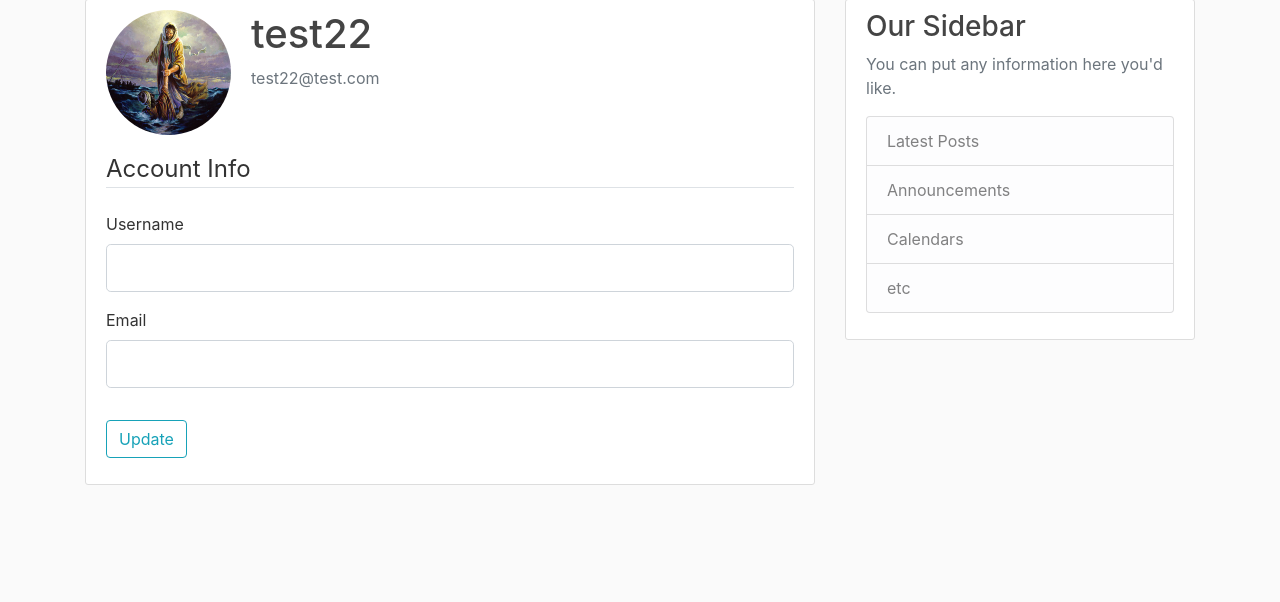
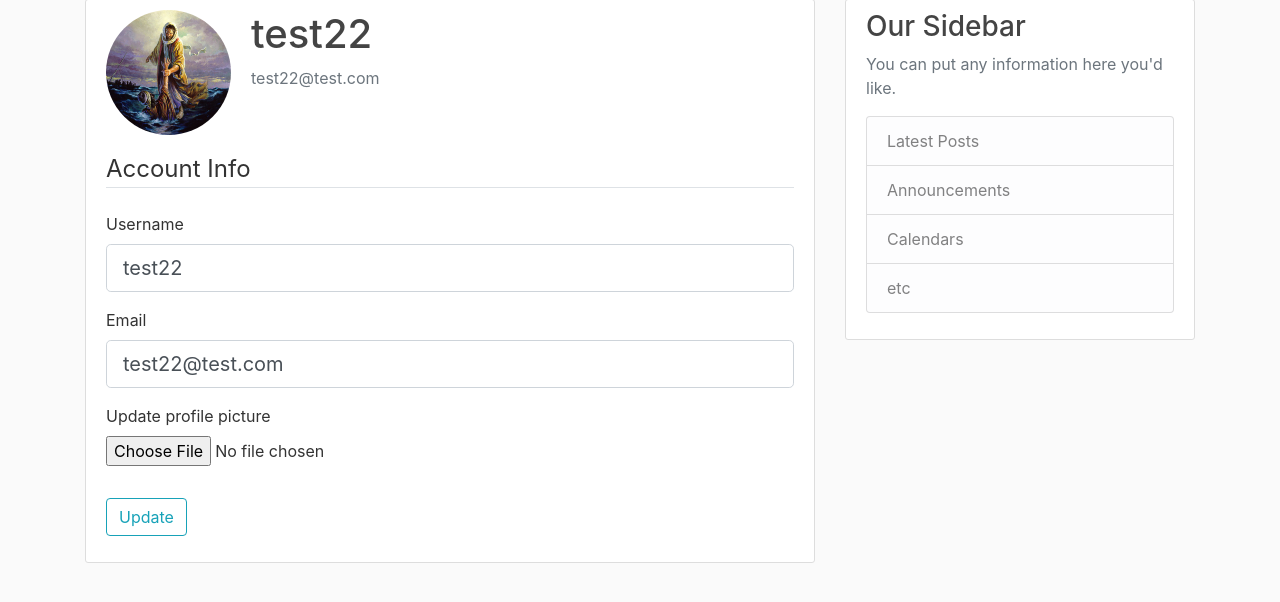
Before and after one commit to mkrajaci/v.2.0, a Flask app: page /account in a window 1280 px wide. Shown: the part 81-683 px from the top of the page. Run offline with Flask 2, Linux system fonts and the light colour scheme; a user stored in the database is signed in; some libraries are stand-ins or nearby versions.

Commit message:
Adding user profile pics update details.

```diff
--- a/TODO.txt
+++ b/TODO.txt
@@ -1 +1 @@
-https://youtu.be/803Ei2Sq-Zs?t=832
+https://youtu.be/803Ei2Sq-Zs?t=1607
--- a/blog/forms.py
+++ b/blog/forms.py
@@ -1,4 +1,5 @@
 from flask_wtf import FlaskForm
+from flask_wtf.file import FileField, FileAllowed
 from flask_login import current_user
 from wtforms import StringField, PasswordField, SubmitField, BooleanField
 from wtforms.validators import DataRequired, Length, Email, EqualTo, ValidationError
@@ -36,6 +37,7 @@ class UpdateAccountForm(FlaskForm):
                            validators=[DataRequired(), Length(min=2, max=20)])
     email = StringField('Email',
                         validators=[DataRequired(), Email()])
+    picture = FileField('Update profile picture', validators=[FileAllowed(['jpg', 'png'])])
     submit = SubmitField('Update')
 
     def validate_username(self, username):
--- a/blog/routes.py
+++ b/blog/routes.py
@@ -68,10 +68,19 @@ def logout():
     return redirect(url_for('home'))
 
 
-@app.route("/account")
+@app.route("/account",  methods=['GET', 'POST'])
 @login_required
 def account():
     form = UpdateAccountForm()
+    if form.validate_on_submit():
+        current_user.username = form.username.data
+        current_user.email = form.email.data
+        db.session.commit()
+        flash('Your accoint has been updated', 'success')
+        return redirect(url_for('account'))
+    elif request.method == 'GET':
+        form.username.data = current_user.username
+        form.email.data = current_user.email
     image_file = url_for('static', filename='profile_pics/' + current_user.image_file)
     return render_template('account.html', title='Account',
                            image_file=image_file, form=form)
--- a/blog/templates/account.html
+++ b/blog/templates/account.html
@@ -8,7 +8,7 @@
                 <p class="text-secondary">{{ current_user.email }}</p>
             </div>
         </div>
-        <form method="post" action="">
+        <form method="POST" action="" enctype="multipart/form-data">
             {{ form.hidden_tag() }}
             <fieldset class="form-group">
                 <legend class="border-bottom mb-4">Account Info</legend>
@@ -38,6 +38,15 @@
                         {{ form.email(class="form-control form-control-lg") }}
                     {% endif %}
                 </div>
+                <div class="form-group">
+                    {{ form.picture.label() }}
+                    {{ form.picture(class="form-control-file") }}
+                    {% if form.picture.errors %}
+                        {% for error in form.picture.errors %}
+                            <span class="text-danger">{{ error }}</span></br>
+                        {% endfor %}
+                    {% endif %}
+                </div>
             </fieldset>
             <div class="form-group">
                 {{ form.submit(class="btn btn-outline-info") }}
```
Also changed, not shown: blog/site.db.
